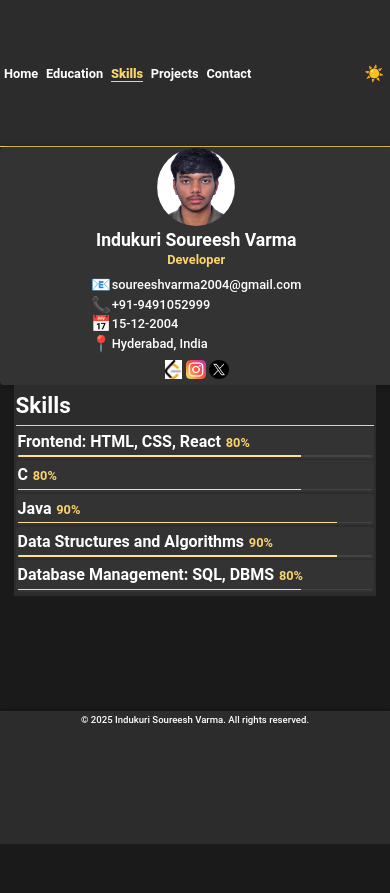
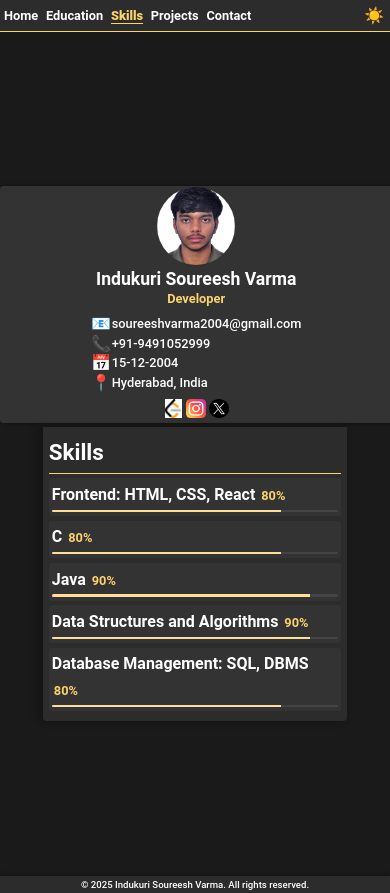
Before and after one commit to soureeshvarma/MyPortfolio, a React (Create React App) app: page /skills in a window 390 px wide. Before the commit the page ends 844 px from the top, so only its background shows below. Built offline with nearby package versions, Linux system fonts and the light colour scheme.

Commit message:
Align Skills and Contact spacing with Home, Education, Projects

```diff
--- a/src/components/Contact.css
+++ b/src/components/Contact.css
@@ -133,39 +133,39 @@ button:hover {
 @media (max-width: 768px) {
   .container {
     flex-direction: column;
-    gap: 0; /* Remove gap */
-    min-height: auto; /* Let content dictate height */
+    gap: 1vw; /* Matches Home.css gap */
+    min-height: 100vh; /* Consistent with other pages */
   }
   .main-content {
-    width: 92%;
-    padding: 0.5vw; /* Minimal padding */
+    width: 75%; /* Matches desktop, adjusts to 92% on mobile like others */
+    padding: 1.5vw; /* Consistent padding */
     margin: 0 auto;
-    border-radius: 0;
-    box-shadow: none; /* Remove shadow to save space */
+    border-radius: 0 0 1vw 1vw; /* Matches Projects.css */
+    box-shadow: -4px 0 8px rgba(0, 0, 0, 0.3); /* Consistent shadow */
   }
   .main-content h1 {
     font-size: clamp(1.4rem, 4vw, 1.8rem);
-    margin: 0.3vw 0; /* Tighten margin */
+    margin: 0.5vw 0; /* Matches Home.css */
   }
   .mode-divider {
-    margin: 0.2vw 0;
-    height: 0.15vw;
+    margin: 0.5vw 0;
+    height: 0.2vw;
   }
   .contact-details p {
     font-size: clamp(1rem, 2.5vw, 1.1rem);
-    margin: 0.2vw 0;
+    margin: 0.4vw 0;
   }
   .form-group label {
     font-size: clamp(1rem, 2.5vw, 1.1rem);
-    margin: 0.2vw 0;
+    margin: 0.3vw 0;
   }
   .form-group input,
   .form-group textarea {
     font-size: clamp(0.9rem, 2vw, 1rem);
-    padding: 0.3vw;
+    padding: 0.5vw;
   }
   button {
     font-size: clamp(1rem, 2.5vw, 1.1rem);
-    padding: 0.6vw 1vw;
+    padding: 0.7vw 1.5vw;
   }
 }
--- a/src/components/Skills.css
+++ b/src/components/Skills.css
@@ -125,40 +125,40 @@
 @media (max-width: 768px) {
   .container {
     flex-direction: column;
-    gap: 0; /* Remove gap */
-    min-height: auto; /* Let content dictate height */
+    gap: 1vw; /* Matches Home.css gap */
+    min-height: 100vh; /* Consistent with other pages */
   }
   .main-content {
-    width: 92%;
-    padding: 0.5vw; /* Minimal padding */
+    width: 75%; /* Matches desktop, adjusts to 92% on mobile like others */
+    padding: 1.5vw; /* Consistent padding */
     margin: 0 auto;
-    border-radius: 0;
-    box-shadow: none; /* Remove shadow to save space */
+    border-radius: 0 0 1vw 1vw; /* Matches Projects.css */
+    box-shadow: 0 4px 8px rgba(0, 0, 0, 0.3); /* Consistent shadow */
   }
   .main-content h1 {
     font-size: clamp(1.4rem, 4vw, 1.6rem);
-    margin: 0.3vw 0; /* Tighten margin */
+    margin: 0.5vw 0; /* Matches Home.css */
   }
   .mode-divider {
-    margin: 0.2vw 0;
-    height: 0.15vw;
+    margin: 0.5vw 0;
+    height: 0.2vw;
   }
   .skills-list {
-    margin-top: 0.2vw;
+    margin-top: 0.5vw;
   }
   .skill-item {
-    margin: 0.5vw 0;
-    padding: 0.5vw;
-    gap: 0.2vw;
+    margin: 1.2vw 0;
+    padding: 1vw 0.8vw;
+    gap: 0.5vw;
   }
   .skill-info strong {
     font-size: clamp(1rem, 3vw, 1.1rem);
   }
   .percentage {
     font-size: clamp(0.8rem, 2vw, 0.9rem);
-    margin-left: 0.2vw;
+    margin-left: 0.5vw;
   }
   .progress-bar {
-    height: 0.3vw;
+    height: 0.6vw;
   }
 }
```
